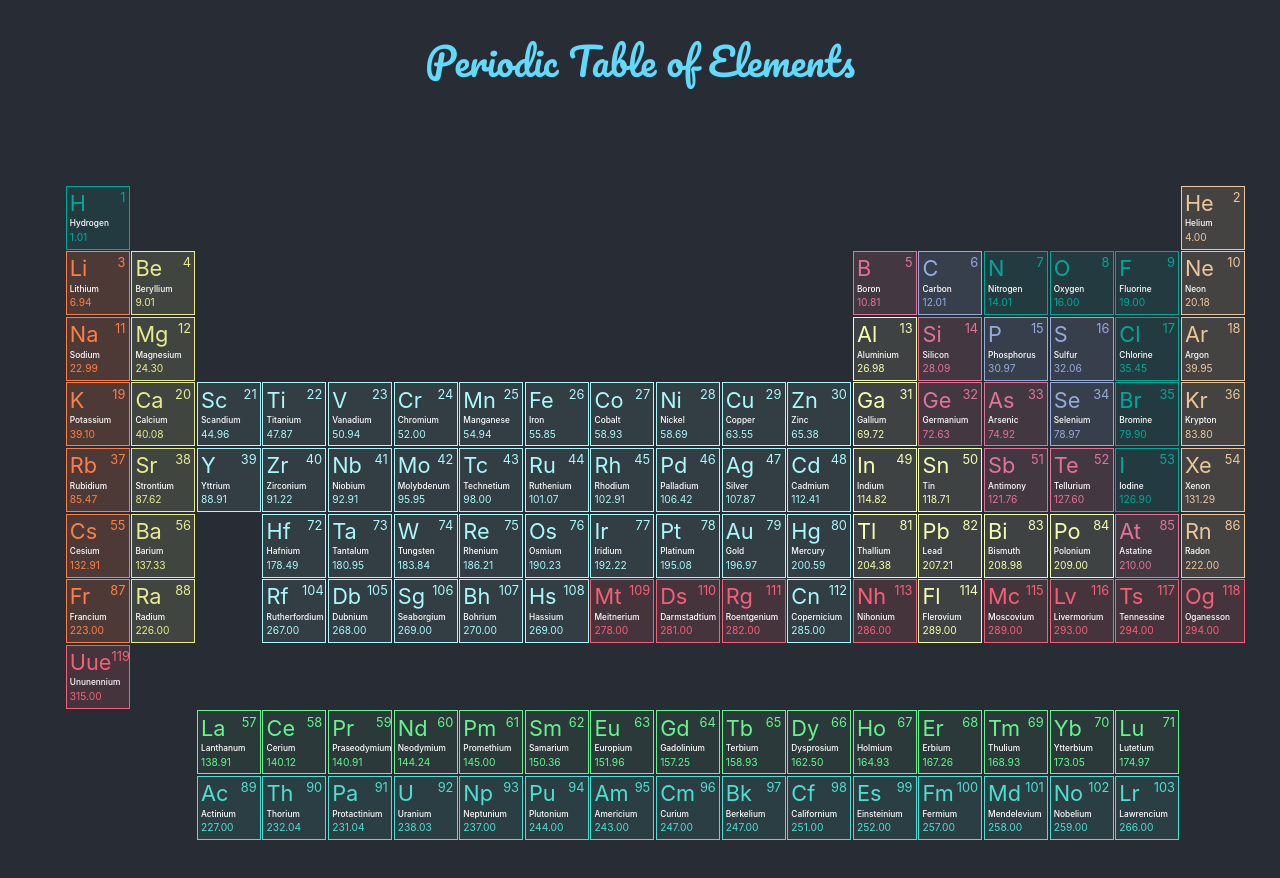
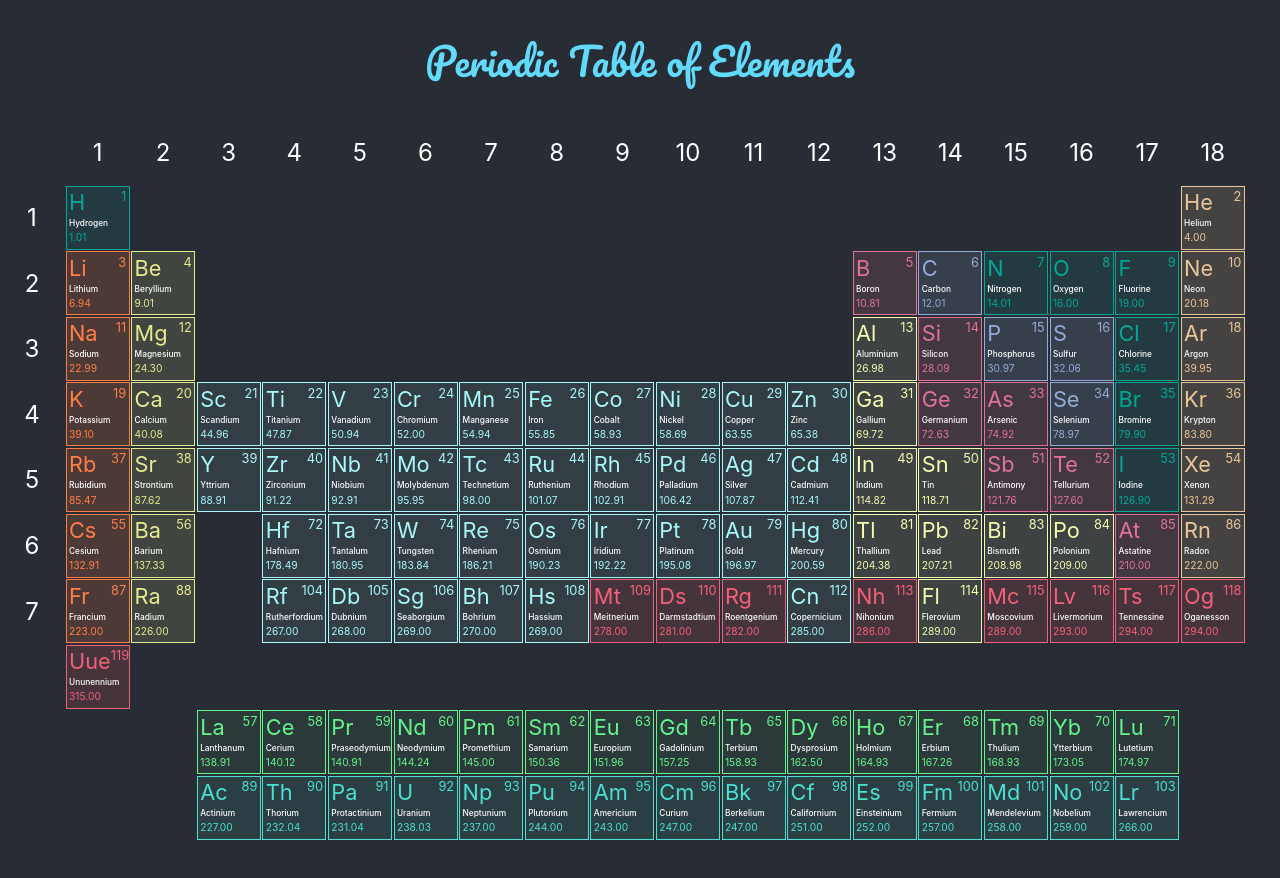
Before and after one commit to etienne-bourganel/periodic_table, a React (Create React App) app: page / in a window 1280 px wide. Shown: the top 878 px of the page. Built offline with nearby package versions, Linux system fonts and the light colour scheme.

Commit message:
Add group and period number

```diff
--- a/src/components/Cell/index.css
+++ b/src/components/Cell/index.css
@@ -12,12 +12,15 @@
     "elmtSymbol elmtNumber"
     "elmtName elmtName"
     "elmtInfo elmtInfo";
-  padding: 0.2em;
+  padding: 0.15em;
 }
 
-.elmtCell:hover {
-  background-color: rgb(0, 6, 50);
+.periodOrGroupCell {
+  align-items: center;
   color: #fff;
+  display: flex;
+  font-size: 1.5em;
+  justify-content: center;
 }
 
 .elmtNumber {
@@ -108,3 +111,10 @@
   border-color: #4ce0d2;
   color: #4ce0d2;
 }
+
+.elmtCell:hover {
+  background-color: rgb(0, 6, 50);
+  border: 2px solid #fff;
+  color: #fc620f;
+  padding: 0.1em;
+}
--- a/src/components/Cell/index.js
+++ b/src/components/Cell/index.js
@@ -1,10 +1,10 @@
 import React from "react"
 import "./index.css"
-import InfoBox from "../InfoBox"
 
 const Cell = ({ elementInfo }) => {
   const handleClick = () => {
     // window.open(elementInfo.source, "_blank")
+
     return infoToShow.forEach((infoItem) => {
       console.log(titlefy(infoItem) + elementInfo[infoItem])
     })
@@ -36,9 +36,19 @@ const Cell = ({ elementInfo }) => {
         <div className='elmtInfo'>{elementInfo.atomic_mass.toFixed(2)}</div>
       </div>
     )
-  } else {
-    return <div className='Cell emptyCell'></div>
-  }
+  } else if (
+    elementInfo.ypos === 0 &&
+    elementInfo.xpos > 0 &&
+    elementInfo.xpos < 19
+  ) {
+    return <div className='Cell periodOrGroupCell'>{elementInfo.xpos}</div>
+  } else if (
+    elementInfo.xpos === 0 &&
+    elementInfo.ypos > 0 &&
+    elementInfo.ypos < 8
+  ) {
+    return <div className='Cell periodOrGroupCell'>{elementInfo.ypos}</div>
+  } else return <div className='Cell emptyCell'></div>
 }
 
 export default Cell
```
